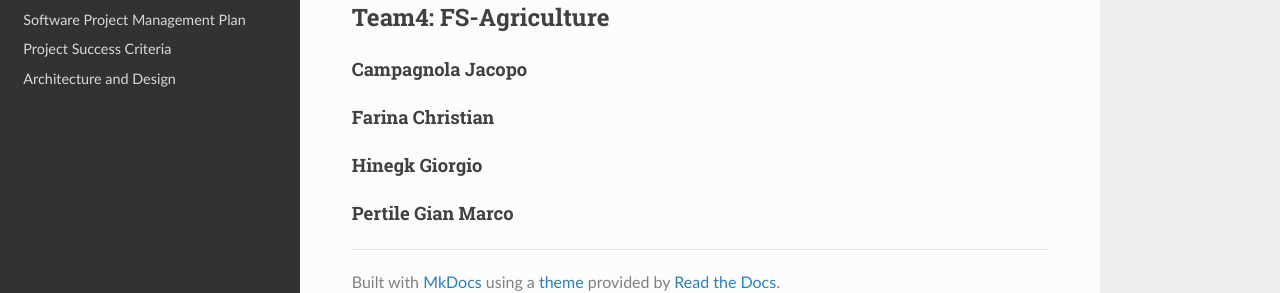
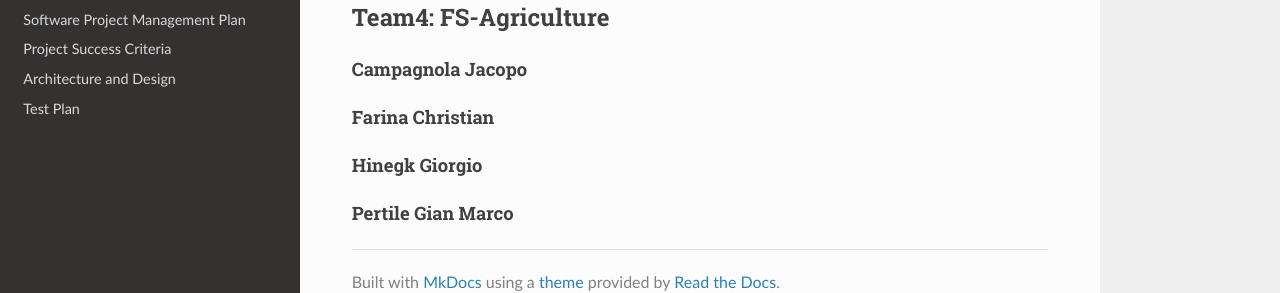
Before and after one commit to FarinaChristian/2020_5DI_team3.2_Farina, an MkDocs documentation site: the page built from docs/index.md, in a window 1280 px wide. Shown: the part 159-452 px from the top of the page. Built offline with MkDocs 1.6.1, drawn with Linux system fonts in a browser that asks for light colours; nearby versions of some CDN libraries.

Commit message:
Update mkdocs.yml

```diff
--- a/mkdocs.yml
+++ b/mkdocs.yml
@@ -5,6 +5,7 @@ nav:
     - 'Software Project Management Plan': 'software_projeckt_management_plan.md'
     - 'Project Success Criteria': 'project_success_criteria.md'
     - 'Architecture and Design': 'architecture_and_design.md'
+    - 'Test Plan': 'test_plan.md'
 
 
 theme:
```
